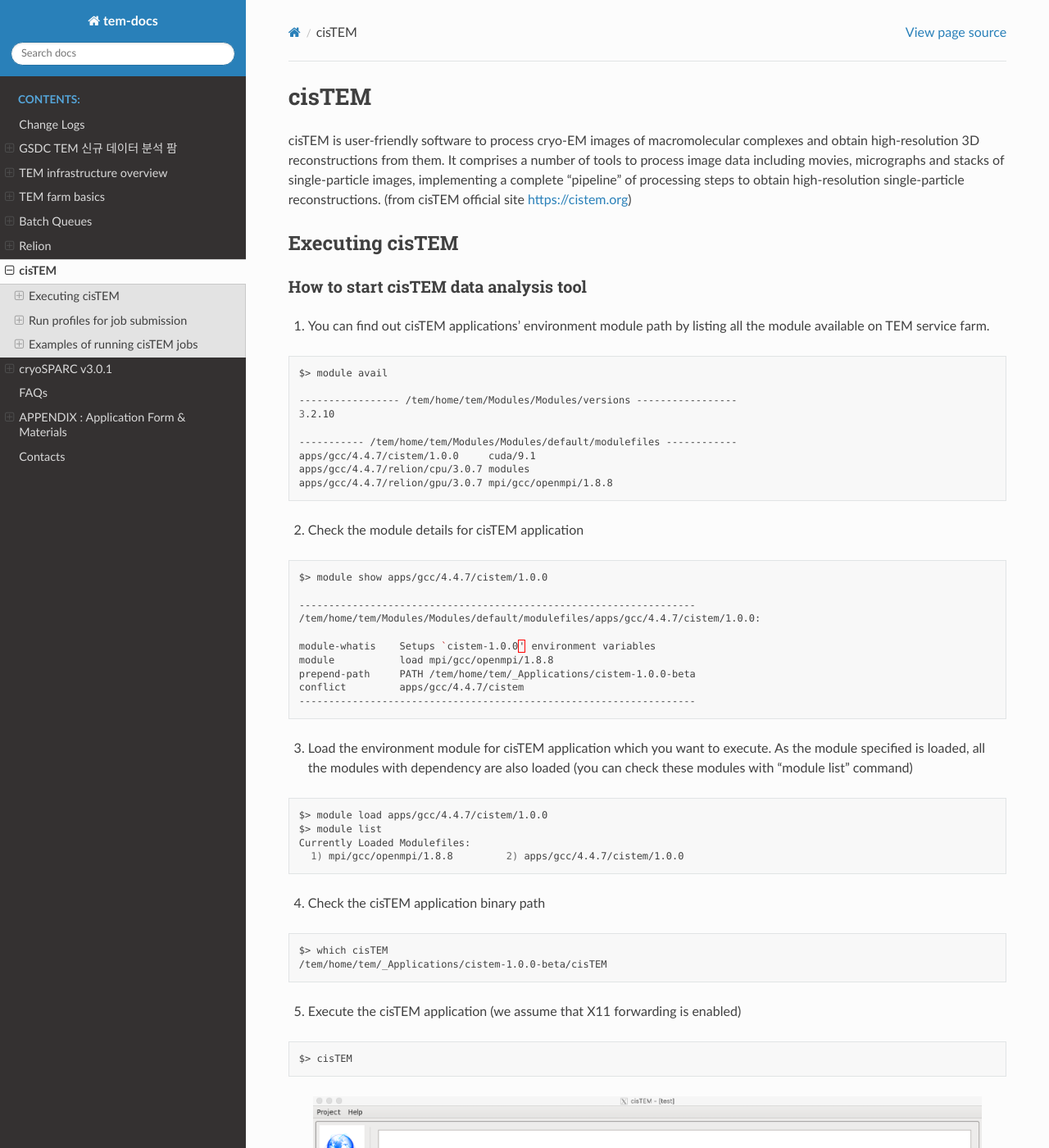
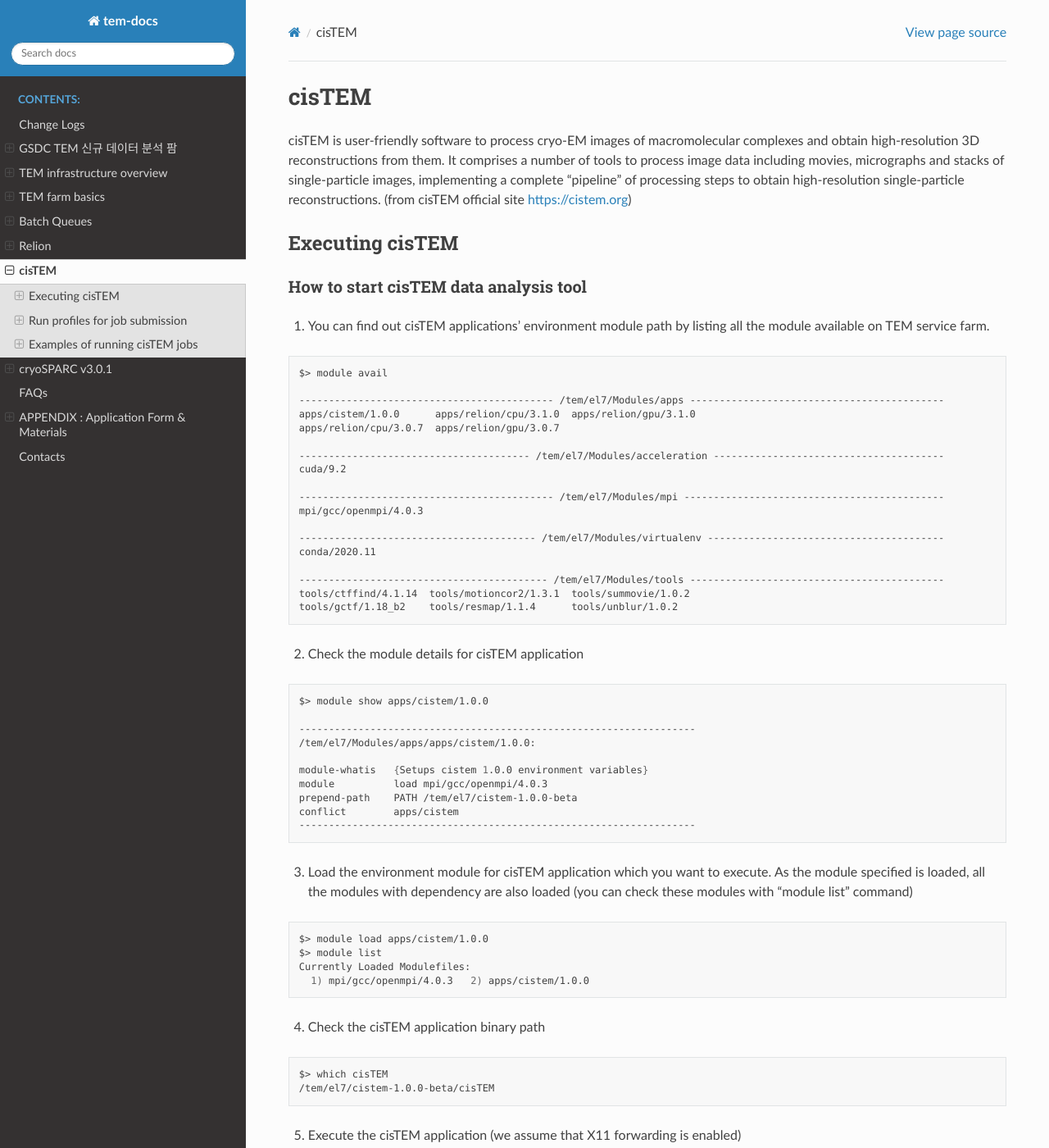
Before and after one commit to junglok/tem-docs, a Sphinx documentation site: the page built from docs/cisTEM.rst, in a window 1280 px wide and 1400 px high. Shown: the whole window at 82% size. Built offline with Sphinx 7.4.7 and the Read the Docs theme 2.0.0, drawn with Linux system fonts in a browser that asks for light colours; some of the changed text lies outside the part shown.

Commit message:
cistem updated

```diff
--- a/docs/cisTEM.rst
+++ b/docs/cisTEM.rst
@@ -15,45 +15,54 @@
 
   $> module avail
 
-  ----------------- /tem/home/tem/Modules/Modules/versions -----------------
-  3.2.10
+  ------------------------------------------- /tem/el7/Modules/apps -------------------------------------------
+  apps/cistem/1.0.0      apps/relion/cpu/3.1.0  apps/relion/gpu/3.1.0
+  apps/relion/cpu/3.0.7  apps/relion/gpu/3.0.7
 
-  ----------- /tem/home/tem/Modules/Modules/default/modulefiles ------------
-  apps/gcc/4.4.7/cistem/1.0.0     cuda/9.1
-  apps/gcc/4.4.7/relion/cpu/3.0.7 modules
-  apps/gcc/4.4.7/relion/gpu/3.0.7 mpi/gcc/openmpi/1.8.8
+  --------------------------------------- /tem/el7/Modules/acceleration ---------------------------------------
+  cuda/9.2
+
+  ------------------------------------------- /tem/el7/Modules/mpi --------------------------------------------
+  mpi/gcc/openmpi/4.0.3
+
+  ---------------------------------------- /tem/el7/Modules/virtualenv ----------------------------------------
+  conda/2020.11
+
+  ------------------------------------------ /tem/el7/Modules/tools -------------------------------------------
+  tools/ctffind/4.1.14  tools/motioncor2/1.3.1  tools/summovie/1.0.2
+  tools/gctf/1.18_b2    tools/resmap/1.1.4      tools/unblur/1.0.2
 
 
 2. Check the module details for cisTEM application
 
 .. code-block:: bash
 
-  $> module show apps/gcc/4.4.7/cistem/1.0.0
+  $> module show apps/cistem/1.0.0
 
   -------------------------------------------------------------------
-  /tem/home/tem/Modules/Modules/default/modulefiles/apps/gcc/4.4.7/cistem/1.0.0:
+  /tem/el7/Modules/apps/apps/cistem/1.0.0:
 
-  module-whatis    Setups `cistem-1.0.0' environment variables
-  module           load mpi/gcc/openmpi/1.8.8
-  prepend-path     PATH /tem/home/tem/_Applications/cistem-1.0.0-beta
-  conflict         apps/gcc/4.4.7/cistem
+  module-whatis   {Setups cistem 1.0.0 environment variables}
+  module          load mpi/gcc/openmpi/4.0.3
+  prepend-path    PATH /tem/el7/cistem-1.0.0-beta
+  conflict        apps/cistem
   -------------------------------------------------------------------
 
 3. Load the environment module for cisTEM  application which you want to execute. As the module specified is loaded, all the modules with dependency are also loaded (you can check these modules with “module list” command)
 
 .. code-block:: bash
 
-  $> module load apps/gcc/4.4.7/cistem/1.0.0
+  $> module load apps/cistem/1.0.0
   $> module list
   Currently Loaded Modulefiles:
-    1) mpi/gcc/openmpi/1.8.8         2) apps/gcc/4.4.7/cistem/1.0.0
+    1) mpi/gcc/openmpi/4.0.3   2) apps/cistem/1.0.0
 
 4. Check the cisTEM application binary path
 
 .. code-block:: bash
 
   $> which cisTEM
-  /tem/home/tem/_Applications/cistem-1.0.0-beta/cisTEM
+  /tem/el7/cistem-1.0.0-beta/cisTEM
 
 
 5. Execute the cisTEM application (we assume that X11 forwarding is enabled)
@@ -82,8 +91,8 @@
 
 .. code-block:: bash
 
-  (cisTEM with job outputs and errors) /tem/home/tem/_Applications/cistem-1.0.0-beta/qsub-cisTEM-cpu.sh
-  (cisTEM without outputs and errors)  /tem/home/tem/_Applications/cistem-1.0.0-beta/qsub-cisTEM-cpu-noout.sh
+  /tem/el7/qsub-cisTEM-cpu-noout.sh             ## output, error 로그 파일을 생성하지 않는 cisTEM 작업 템플릿
+  /tem/el7/qsub-cisTEM-cpu.sh                   ## output, error 로그 파일을 생성하는 cisTEM 작업 템플릿
 
 
 For qsub-cisTEM-cpu.sh,
@@ -106,7 +115,7 @@
   ${queue:+#PBS -l nodes=1:ppn=1:${queue}}
   ${queue:+#PBS -q ${queue}}
 
-  module load apps/gcc/4.4.7/cistem/1.0.0
+  module load apps/cistem/1.0.0
   ${@}
   EOF
 
@@ -132,7 +141,7 @@
   ${queue:+#PBS -l nodes=1:ppn=1:${queue}}
   ${queue:+#PBS -q ${queue}}
 
-  module load apps/gcc/4.4.7/cistem/1.0.0
+  module load apps/cistem/1.0.0
   ${@}
   EOF
 
@@ -142,12 +151,12 @@
 
 In cisTEM settings, add a new "Run Profile" (called TORQUE here) with the following parameters :
 
-* Manager Command: /tem/home/tem/_Applications/cistem-1.0.0-beta/$command
+* Manager Command: /tem/el7/cistem-1.0.0-beta/$command
 * Gui Address: Automatic
 * Controller Address: Automatic
 * Command -> Edit:
 
-  * Command: /tem/home/tem/_Applications/cistem-1.0.0-beta/qsub-cisTEM-cpu.sh **-q cpuQ** $command
+  * Command: /tem/el7/qsub-cisTEM-cpu.sh **-q cpuQ** $command
   * No. Copies: 84
   * Delay (ms): 10
 
```
